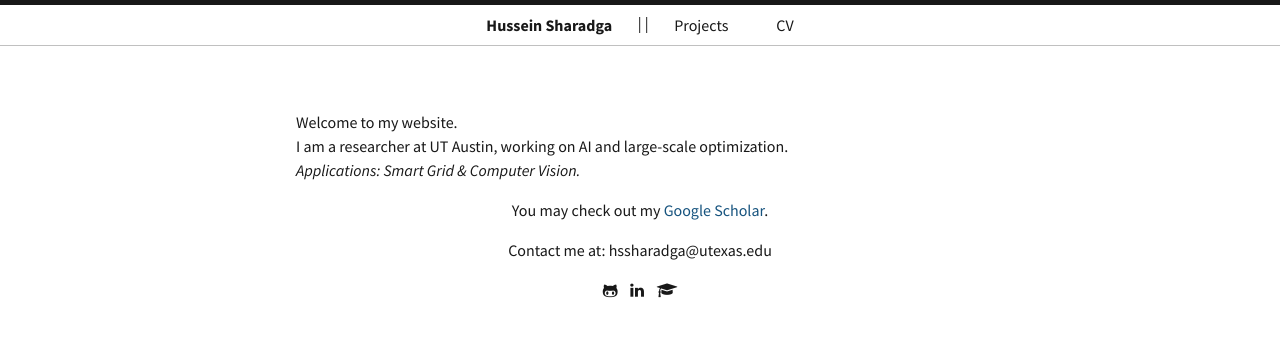
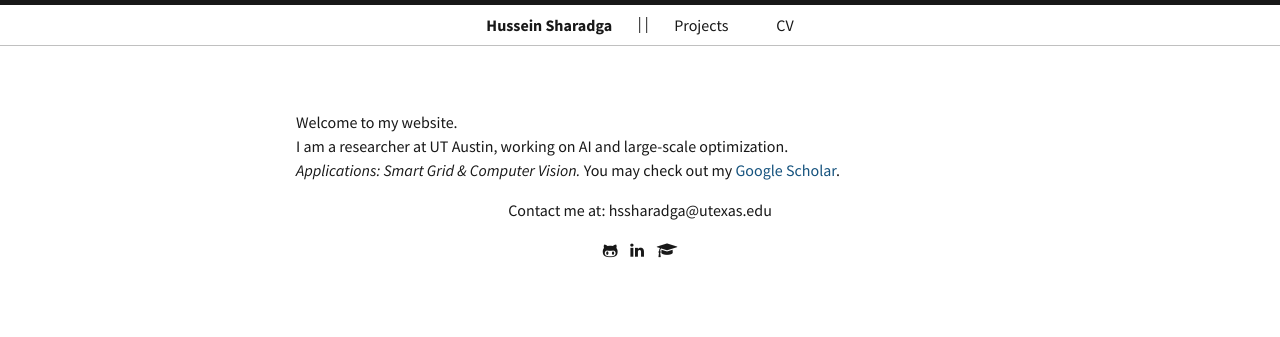
Before and after one commit to hssharadga/hssharadga.github.io, a Jekyll site: the page built from index.html, in a window 1280 px wide. Shown: the top 337 px of the page. Built offline with Jekyll 4.4.1, drawn with Linux system fonts in a browser that asks for light colours.

Commit message:
Update index.html

```diff
--- a/index.html
+++ b/index.html
@@ -25,15 +25,10 @@
 <p style="text-align: left;">
 Welcome to my website. <br>
 I am a researcher at UT Austin, working on AI and large-scale optimization. <br>
-<i>Applications: Smart Grid & Computer Vision.</i> </p>
-<p>You may check out my <a href="https://scholar.google.com/citations?user=F3R-63QAAAAJ&hl=en&oi=ao" target="_blank">Google Scholar</a>.</p>
+<i>Applications: Smart Grid & Computer Vision.</i>
+You may check out my <a href="https://scholar.google.com/citations?user=F3R-63QAAAAJ&hl=en&oi=ao" target="_blank">Google Scholar</a>.</p>
 
 
-
-<!--     <p>
-      If you wish to hire me, email me at :
-      <u>vbhargav.chowdary[at]outlook.com</u>
-    </p> -->
 
     <p>
       Contact me at: hssharadga@utexas.edu
```
